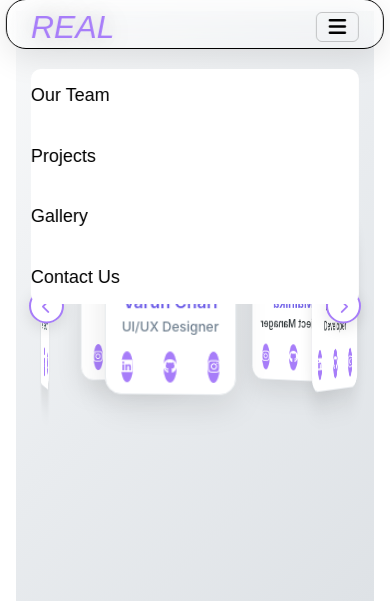
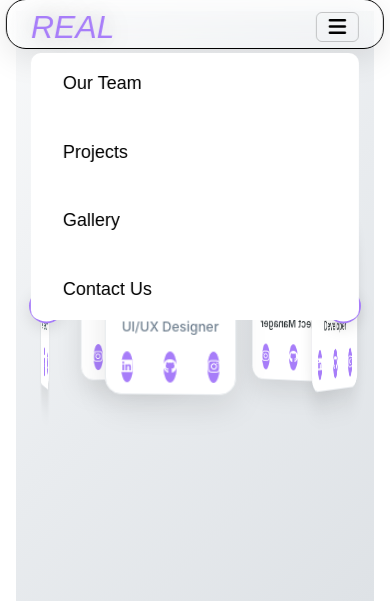
Before and after one commit to Tanishbelel/RealWeb, a Django app: page /about/ in a window 390 px wide, after a click that opens the changed part. Shown: the part 21-622 px from the top of the page. Run offline with Django 5.2, Linux system fonts and the light colour scheme; data comes from the database, SQL or seed files in the repository; some libraries are stand-ins or nearby versions; some web fonts are replaced; grey boxes are pictures that could not be loaded.

Commit message:
deploy changes

```diff
--- a/main/templates/base.html
+++ b/main/templates/base.html
@@ -429,8 +429,8 @@
 
         .navbar-collapse {
             /* Add some space when menu is opened */
-            margin-top: 1rem;
-            width: 100%;
+
+            width: 500px;
             background: white;
             border-radius: 10px;
         }
@@ -445,12 +445,12 @@
 
         .navbar-nav-custom li {
             width: 100%;
+            padding:1rem;
         }
 
         .navbar-nav-custom li a {
             /* Make link touch area larger */
-            display: block;
-            padding: 0.75rem 0;
+            padding: 1rem;
             width: 100%;
         }
 
@@ -789,7 +789,7 @@
         linear-gradient(rgba(0, 0, 0, 0.05) 1px, transparent 1px),
         linear-gradient(90deg, rgba(0, 0, 0, 0.05) 1px, transparent 1px);
     background-size: 40px 40px;
-    font-family: 'Ethnocentric', 'Arial', sans-serif;
+    font-family: 'Ethnocentric Rg', sans-serif;
     display: flex;
     justify-content: center;
     align-items: center;
```
